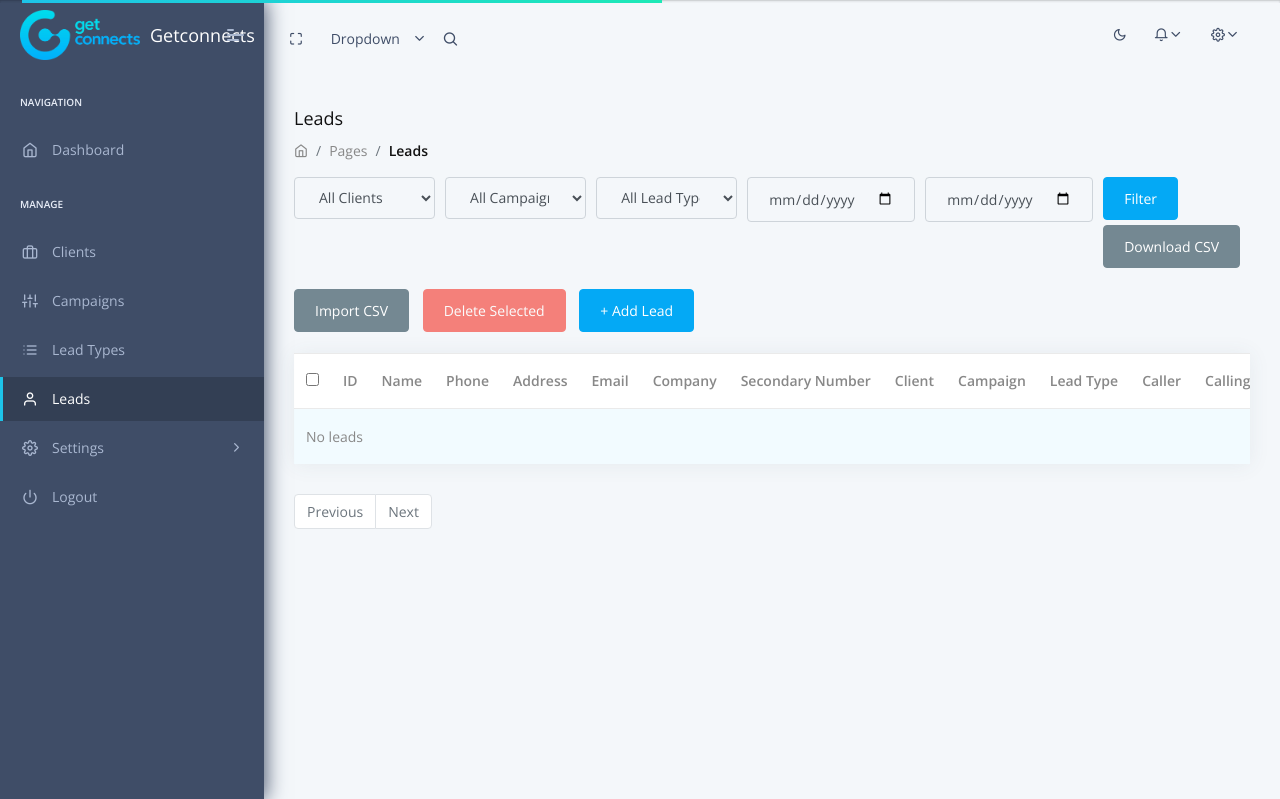
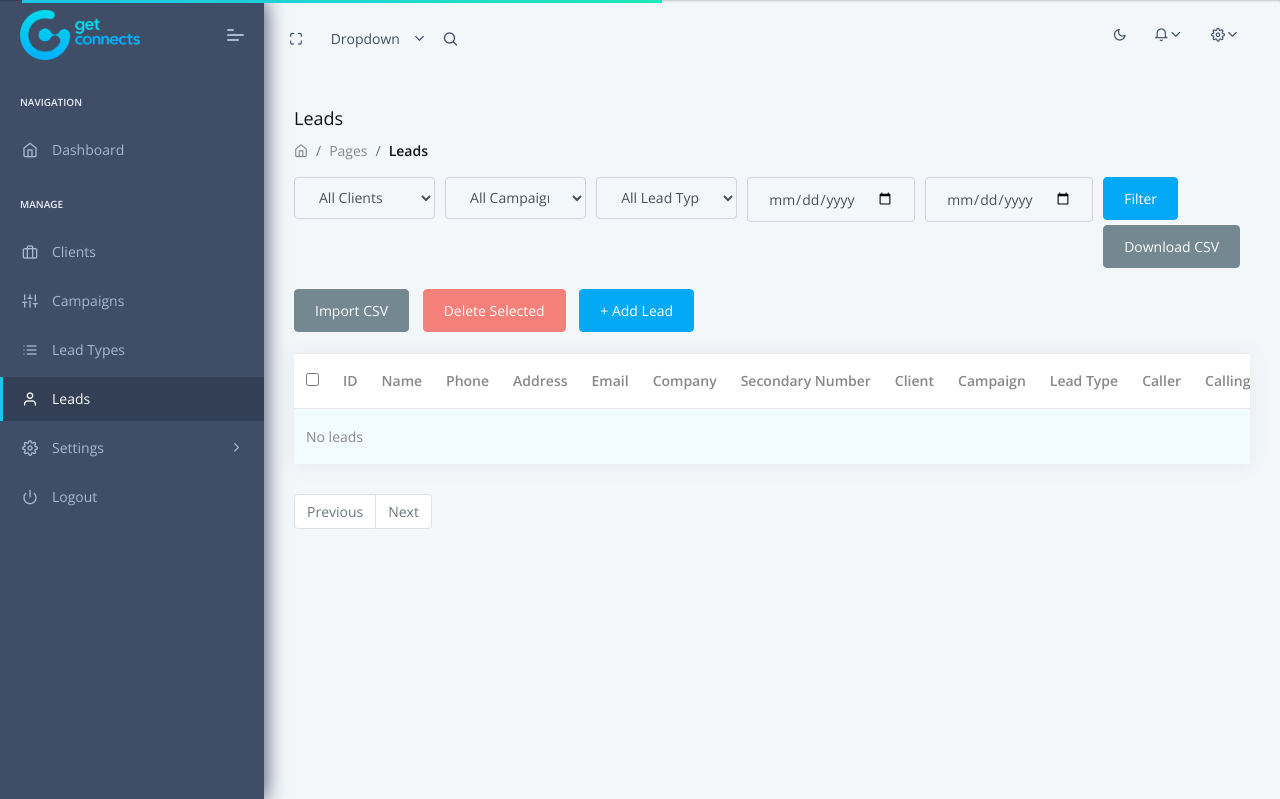
Before and after one commit to Warrior6289/Getconnects_Admin, a Flask app: page /leads in a window 1280 px wide. Shown: the top 799 px of the page. Run offline with Flask 3, Linux system fonts and the light colour scheme; the visitor is signed in with stand-in values (Sample User, id 1); data that the repository does not hold is empty; some libraries are stand-ins or nearby versions.

Commit message:
Remove 'Getconnects' text label from dashboard sidebar and navigation

```diff
--- a/templates/includes/navigation.html
+++ b/templates/includes/navigation.html
@@ -13,7 +13,6 @@
                 <i class="feather icon-trending-up"></i>
             </div>
             {% endif %}
-            <span class="b-title">Getconnects</span>
         </a>
     </div>
     <a class="mobile-menu" id="mobile-header" href="javascript:">
--- a/templates/includes/sidebar.html
+++ b/templates/includes/sidebar.html
@@ -12,7 +12,6 @@
                     <i class="feather icon-trending-up"></i>
                 </div>
                 {% endif %}
-                <span class="b-title">Getconnects</span>
             </a>
             <a class="mobile-menu" id="mobile-collapse" href="javascript:"><span></span></a>
         </div>
```
